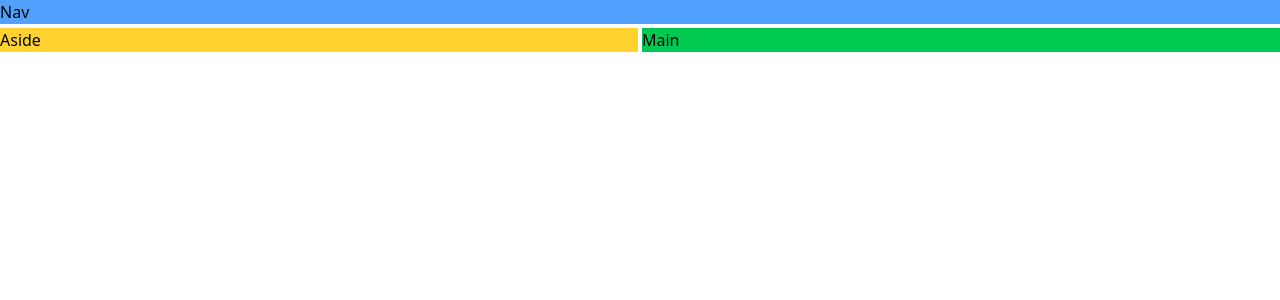
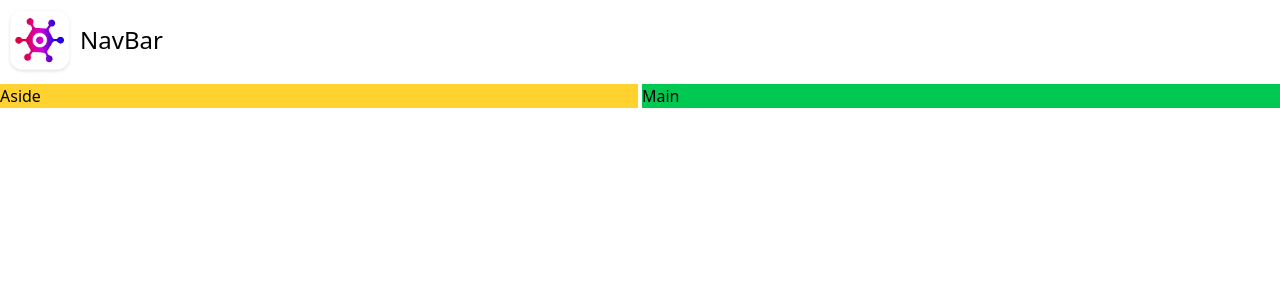
Before and after one commit to yemin-htet/game_search, a React (Vite) app: page / in a window 1280 px wide. Shown: the top 300 px of the page. Built offline with nearby package versions, Linux system fonts and the light colour scheme.

Commit message:
Buliding_NavBar

```diff
--- a/src/App.tsx
+++ b/src/App.tsx
@@ -1,10 +1,12 @@
-
+import NavBar from "./components/NavBar"
 
 function App() {
   return (
     <>
       <div className="grid grid-cols-2 gap-1">
-        <div className="col-span-2 bg-blue-400">Nav</div>
+        <div className="col-span-2">
+          <NavBar></NavBar>
+        </div>
         <div className="bg-amber-300 hidden sm:block">Aside</div>
         <div className="bg-green-500 col-span-2 sm:col-span-1">Main</div>
       </div>
--- /dev/null
+++ b/src/components/NavBar.tsx
@@ -0,0 +1,11 @@
+import React from 'react'
+import logo from "../assets/logo.webp"
+
+export default function NavBar() {
+  return (
+    <div className='flex flex-row items-center'>
+        <img className='w-[80px]' src={logo} alt="LogoPic" />
+        <h1 className='text-2xl'>NavBar</h1>
+    </div>
+  )
+}
```
Also changed, not shown: src/assets/logo.webp (added).
